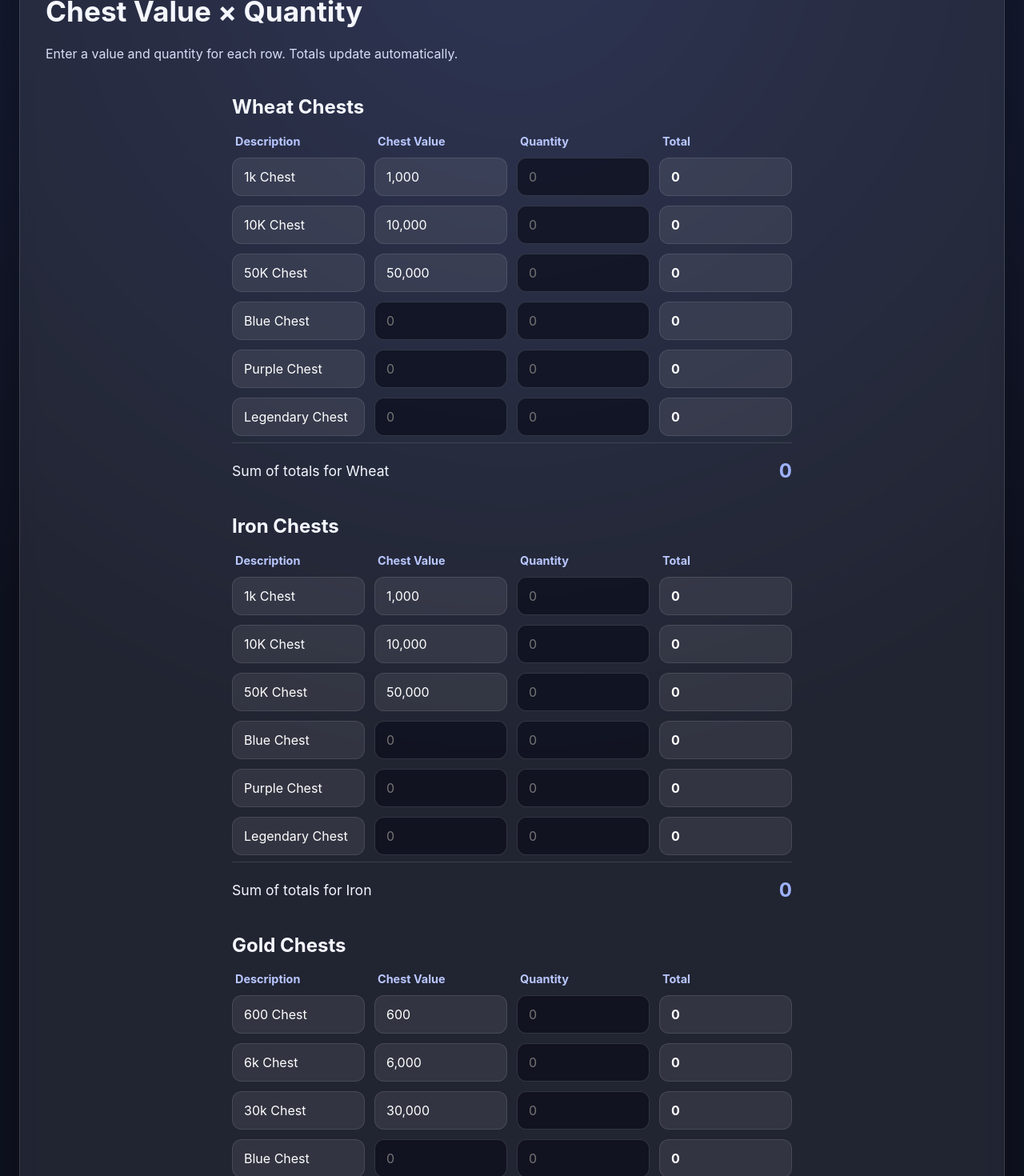
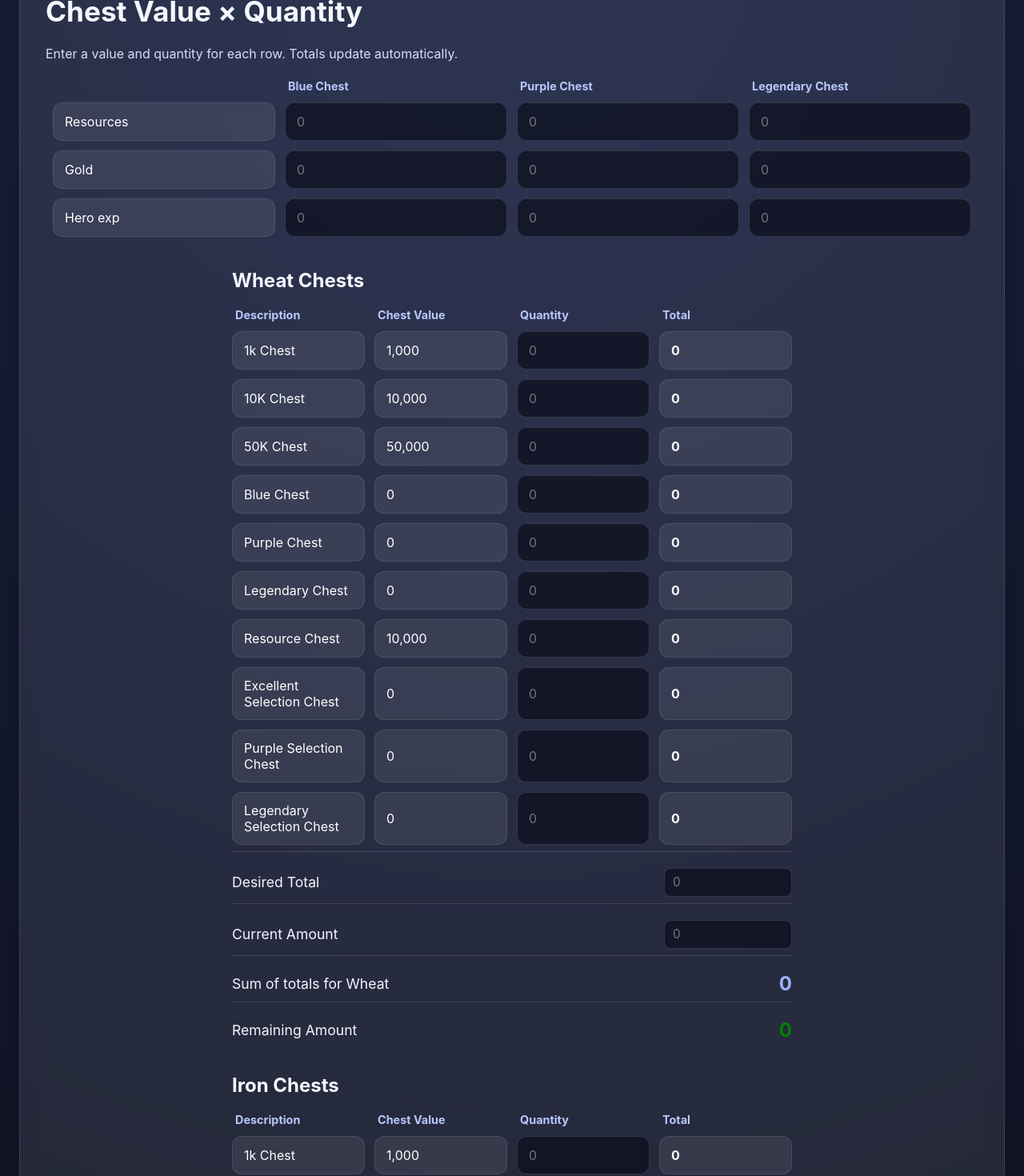
Before and after one commit to mgbargeron/x-clash-calculator, a React (Vite) app: page / in a window 1280 px wide. Shown: the part 100-1570 px from the top of the page at 80% size. Built offline with nearby package versions, Linux system fonts and the light colour scheme.

Commit message:
Added Exp Calculator. Added Desired Amount Calculator. Added Current Amount. Added A place to set chest Values I a single location at the top of the page.

```diff
--- a/src/App.tsx
+++ b/src/App.tsx
@@ -1,101 +1,112 @@
 import CalculationTable from "./CalculationTable";
-
+import {useEffect, useState} from "react";
+import {sanitizeNumericInput} from "./utils/sanatizeNumericInput";
+import {formatInputValue} from "./utils/formatInputValue";
 
 export type Row = {
-  description: string
-  value: string
-  quantity: string
-  isStatic?: boolean
+  description: string;
+  value: string;
+  quantity: string;
+  isStatic?: boolean;
+};
+
+const GRID_STORAGE_KEY = "chest-grid-values-v1";
+const WHEAT_STORAGE_KEY = "wheat-quantity-rows";
+const IRON_STORAGE_KEY = "iron-quantity-rows";
+const GOLD_STORAGE_KEY = "gold-quantity-rows";
+const HERO_EXP_STORAGE_KEY = "hero-exp-quantity-rows";
+
+const DEFAULT_GRID_VALUES: string[][] = [
+  ["", "", ""],
+  ["", "", ""],
+  ["", "", ""],
+];
+
+const getInitialResourceRows = (values: string[]): Row[] => {
+  const rssRows: Row[] = [
+    {description: "1k Chest", value: "1000", quantity: "", isStatic: true},
+    {description: "10K Chest", value: "10000", quantity: "", isStatic: true},
+    {description: "50K Chest", value: "50000", quantity: "", isStatic: true},
+    {description: "Blue Chest", value: values[0] ?? "", quantity: "", isStatic: true},
+    {description: "Purple Chest", value: values[1] ?? "", quantity: "", isStatic: true},
+    {description: "Legendary Chest", value: values[2] ?? "", quantity: "", isStatic: true},
+    {description: "Resource Chest", value: "10000", quantity: "", isStatic: true},
+    {description: "Excellent Selection Chest", value: values[0] ?? "", quantity: "", isStatic: true},
+    {description: "Purple Selection Chest", value: values[1] ?? "", quantity: "", isStatic: true},
+    {description: "Legendary Selection Chest", value: values[2] ?? "", quantity: "", isStatic: true},
+  ];
+  return structuredClone(rssRows);
+};
+
+const getInitialGoldRows = (values: string[]): Row[] => [
+  {description: "600 Chest", value: "600", quantity: "", isStatic: true},
+  {description: "6k Chest", value: "6000", quantity: "", isStatic: true},
+  {description: "30k Chest", value: "30000", quantity: "", isStatic: true},
+  {description: "Blue Chest", value: values[0] ?? "", quantity: "", isStatic: true},
+  {description: "Purple Chest", value: values[1] ?? "", quantity: "", isStatic: true},
+  {description: "Legendary Chest", value: values[2] ?? "", quantity: "", isStatic: true},
+  {description: "Resource Chest", value: "6000", quantity: "", isStatic: true},
+  {description: "Excellent Selection Chest", value: values[0] ?? "", quantity: "", isStatic: true},
+  {description: "Purple Selection Chest", value: values[1] ?? "", quantity: "", isStatic: true},
+  {description: "Legendary Selection Chest", value: values[2] ?? "", quantity: "", isStatic: true},
+];
+
+const getInitialHeroExpRows = (values: string[]): Row[] => [
+  {description: "Blue Chest", value: values[0] ?? "", quantity: "", isStatic: true},
+  {description: "Purple Chest", value: values[1] ?? "", quantity: "", isStatic: true},
+  {description: "Legendary Chest", value: values[2] ?? "", quantity: "", isStatic: true},
+];
+
+const columnHeaders = ["Blue Chest", "Purple Chest", "Legendary Chest"];
+const rowHeaders = ["Resources", "Gold", "Hero exp"];
+
+function loadInitialGridValues(): string[][] {
+  try {
+    const raw = window.localStorage.getItem(GRID_STORAGE_KEY);
+    if (!raw) return structuredClone(DEFAULT_GRID_VALUES);
+
+    const parsed = JSON.parse(raw);
+    const isValidShape =
+      Array.isArray(parsed) &&
+      parsed.length === 3 &&
+      parsed.every(
+        (row) =>
+          Array.isArray(row) &&
+          row.length === 3 &&
+          row.every((cell) => typeof cell === "string")
+      );
+
+    if (!isValidShape) return structuredClone(DEFAULT_GRID_VALUES);
+
+    return parsed.map((row: string[]) => row.map((cell) => sanitizeNumericInput(cell)));
+  } catch {
+    return structuredClone(DEFAULT_GRID_VALUES);
+  }
 }
 
-const WHEAT_STORAGE_KEY = 'wheat-quantity-rows'
-const IRON_STORAGE_KEY = 'iron-quantity-rows'
-const GOLD_STORAGE_KEY = 'gold-quantity-rows'
+export default function App() {
+  const [gridValues, setGridValues] = useState<string[][]>(() => loadInitialGridValues());
 
+  useEffect(() => {
+    window.localStorage.setItem(GRID_STORAGE_KEY, JSON.stringify(gridValues));
+  }, [gridValues]);
 
-const rssRows: Row[] = [
-  {
-    description: '1k Chest',
-    value: '1000',
-    quantity: '',
-    isStatic: true,
-  },
-  {
-    description: '10K Chest',
-    value: '10000',
-    quantity: '',
-    isStatic: true,
-  },
-  {
-    description: '50K Chest',
-    value: '50000',
-    quantity: '',
-    isStatic: true,
-  },
-  {
-    description: 'Blue Chest',
-    value: '',
-    quantity: '',
-    isStatic: false,
-  },
-  {
-    description: 'Purple Chest',
-    value: '',
-    quantity: '',
-    isStatic: false,
-  },
-  {
-    description: 'Legendary Chest',
-    value: '',
-    quantity: '',
-    isStatic: false,
-  },
-]
+  const updateGridCell = (rowIndex: number, columnIndex: number, value: string) => {
+    const sanitized = sanitizeNumericInput(value);
+    setGridValues((current) =>
+      current.map((row, rIdx) =>
+        rIdx === rowIndex
+          ? row.map((cell, cIdx) => (cIdx === columnIndex ? sanitized : cell))
+          : row
+      )
+    );
+  };
 
-const initialWheatRows: Row[] = structuredClone(rssRows)
-const initialIronRows: Row[] = structuredClone(rssRows)
-const initialGoldRows: Row[] = [
-  {
-    description: '600 Chest',
-    value: '600',
-    quantity: '',
-    isStatic: true,
-  },
-  {
-    description: '6k Chest',
-    value: '6000',
-    quantity: '',
-    isStatic: true,
-  },
-  {
-    description: '30k Chest',
-    value: '30000',
-    quantity: '',
-    isStatic: true,
-  },
-  {
-    description: 'Blue Chest',
-    value: '',
-    quantity: '',
-    isStatic: false,
-  },
-  {
-    description: 'Purple Chest',
-    value: '',
-    quantity: '',
-    isStatic: false,
-  },
-  {
-    description: 'Legendary Chest',
-    value: '',
-    quantity: '',
-    isStatic: false,
-  },
-]
+  const initialWheatRows: Row[] = getInitialResourceRows(gridValues[0]);
+  const initialIronRows: Row[] = getInitialResourceRows(gridValues[0]);
+  const initialGoldRows: Row[] = getInitialGoldRows(gridValues[1]);
+  const initialHeroExpRows: Row[] = getInitialHeroExpRows(gridValues[2]);
 
-
-
-export default function App() {
   return (
     <main className="app">
       <section className="card calculator">
@@ -104,6 +115,37 @@ export default function App() {
         <p className="description">
           Enter a value and quantity for each row. Totals update automatically.
         </p>
+
+
+        <div className="tables-container">
+          <div className="table">
+            <div className="table-header"></div>
+            {columnHeaders.map((header) => (
+              <div className="table-header" key={header}>
+                {header}
+              </div>
+            ))}
+
+            {rowHeaders.map((rowLabel, rowIndex) => (
+              <div className="table-row" key={rowLabel}>
+                <div className="cell-display">{rowLabel}</div>
+                {columnHeaders.map((_, columnIndex) => (
+                  <input
+                    key={`${rowIndex}-${columnIndex}`}
+                    className="cell-input"
+                    type="text"
+                    inputMode="decimal"
+                    placeholder="0"
+                    value={formatInputValue(gridValues[rowIndex][columnIndex])}
+                    onChange={(event) =>
+                      updateGridCell(rowIndex, columnIndex, event.target.value)
+                    }
+                  />
+                ))}
+              </div>
+            ))}
+          </div>
+
           <div className="tables-container">
             <div className="calculator-wrapper">
               <CalculationTable
@@ -115,19 +157,27 @@ export default function App() {
             <div className="calculator-wrapper">
               <CalculationTable
                 initialRows={initialIronRows}
-              resourceName={"Iron"}
+                resourceName="Iron"
                 storageKey={IRON_STORAGE_KEY}
               />
             </div>
             <div className="calculator-wrapper">
               <CalculationTable
                 initialRows={initialGoldRows}
-              resourceName={"Gold"}
+                resourceName="Gold"
                 storageKey={GOLD_STORAGE_KEY}
               />
+            </div>
+            <div className="calculator-wrapper">
+              <CalculationTable
+                initialRows={initialHeroExpRows}
+                resourceName="Hero Exp"
+                storageKey={HERO_EXP_STORAGE_KEY}
+              />
+            </div>
           </div>
         </div>
       </section>
     </main>
-  )
+  );
 }
--- a/src/CalculationTable.tsx
+++ b/src/CalculationTable.tsx
@@ -1,71 +1,117 @@
-
-import { useEffect, useMemo, useState } from 'react'
-import Decimal from 'decimal.js'
-import {Row} from "./App";
-import {sanitizeNumericInput} from "./utils/sanatizeNumericInput";
-import {toDecimal} from "./utils/toDecimal";
-import {formatInputValue} from "./utils/formatInputValue";
-import {formatWholeDecimal} from "./utils/formatWholeDecimal";
-import {loadRows} from "./utils/loadRows";
+import { useEffect, useMemo, useState } from "react";
+import Decimal from "decimal.js";
+import { Row } from "./App";
+import { sanitizeNumericInput } from "./utils/sanatizeNumericInput";
+import { toDecimal } from "./utils/toDecimal";
+import { formatInputValue } from "./utils/formatInputValue";
+import { formatWholeDecimal } from "./utils/formatWholeDecimal";
+import { loadRows } from "./utils/loadRows";
 
 type CalculationTableProps = {
-  initialRows: Row[],
-  resourceName: string,
-  storageKey: string,
-}
-
+  initialRows: Row[];
+  resourceName: string;
+  storageKey: string;
+};
 
 const CalculationTable = ({
   initialRows,
   resourceName,
   storageKey,
 }: CalculationTableProps) => {
-  const [rows, setRows] = useState<Row[]>(loadRows(initialRows, storageKey))
+  const [rows, setRows] = useState<Row[]>(loadRows(initialRows, storageKey));
+  const [desiredTotal, setDesiredTotal] = useState<string>(() => {
+    const saved = window.localStorage.getItem(`${storageKey}-desired-total`);
+    return saved ?? "";
+  });
+  const [currentAmount, setCurrentAmount] = useState<string>(() => {
+    const saved = window.localStorage.getItem(`${storageKey}-current-amount`);
+    return saved ?? "";
+  });
 
   useEffect(() => {
-    window.localStorage.setItem(storageKey, JSON.stringify(rows))
-  }, [rows])
+    setRows((currentRows) =>
+      currentRows.map((row, index) => {
+        const incoming = initialRows[index];
+        if (!incoming || !row.isStatic) {
+          return row;
+        }
+        return {
+          ...row,
+          value: incoming.value,
+          isStatic: true,
+        };
+      })
+    );
+  }, [initialRows]);
 
+  useEffect(() => {
+    window.localStorage.setItem(storageKey, JSON.stringify(rows));
+  }, [rows, storageKey]);
+
+  useEffect(() => {
+    const savedDesired = window.localStorage.getItem(`${storageKey}-desired-total`);
+    const savedCurrent = window.localStorage.getItem(`${storageKey}-current-amount`);
+    if (savedDesired !== null) setDesiredTotal(savedDesired);
+    if (savedCurrent !== null) setCurrentAmount(savedCurrent);
+  }, [storageKey]);
+
+  useEffect(() => {
+    window.localStorage.setItem(`${storageKey}-desired-total`, desiredTotal);
+  }, [desiredTotal, storageKey]);
+
+  useEffect(() => {
+    window.localStorage.setItem(`${storageKey}-current-amount`, currentAmount);
+  }, [currentAmount, storageKey]);
 
   const rowTotals = useMemo(
     () =>
       rows.map((row) => {
-        const value = toDecimal(row.value)
-        const quantity = toDecimal(row.quantity)
-        return value.mul(quantity)
+        const value = toDecimal(row.value);
+        const quantity = toDecimal(row.quantity);
+        return value.mul(quantity);
       }),
     [rows]
-  )
+  );
 
   const grandTotal = useMemo(
     () => rowTotals.reduce((sum, total) => sum.plus(total), new Decimal(0)),
     [rowTotals]
-  )
+  );
+
+  const remainingAmount = useMemo(() => {
+    const desired = toDecimal(desiredTotal);
+    const current = toDecimal(currentAmount);
+    return desired.minus(grandTotal.plus(current));
+  }, [desiredTotal, currentAmount, grandTotal]);
 
   function updateRow(index: number, field: keyof Row, nextValue: string) {
     const sanitizedValue =
-      field === 'value' || field === 'quantity'
+      field === "value" || field === "quantity"
         ? sanitizeNumericInput(nextValue)
-        : nextValue
+        : nextValue;
 
     setRows((currentRows) =>
       currentRows.map((row, rowIndex) => {
         if (rowIndex !== index) {
-          return row
+          return row;
         }
 
-        if (field === 'value' && row.isStatic) {
-          return row
+        if (field === "value" && row.isStatic) {
+          return row;
         }
 
-        return { ...row, [field]: sanitizedValue }
+        return { ...row, [field]: sanitizedValue };
       })
-    )
+    );
   }
+
+  const remainingAmountColor = remainingAmount.lte(0) ? "green" : "red";
 
   return (
     <>
       <h2>{`${resourceName} Chests`}</h2>
+
+
       <div className="table">
         <div className="table-header">Description</div>
         <div className="table-header">Chest Value</div>
@@ -77,9 +123,7 @@ const CalculationTable = ({
             <div className="cell-display">{row.description}</div>
 
             {row.isStatic ? (
-              <div className="cell-display">
-                {formatInputValue(row.value || '0')}
-              </div>
+              <div className="cell-display">{formatInputValue(row.value || "0")}</div>
             ) : (
               <input
                 className="cell-input"
@@ -87,9 +131,7 @@ const CalculationTable = ({
                 inputMode="decimal"
                 placeholder="0"
                 value={formatInputValue(row.value)}
-                onChange={(event) =>
-                  updateRow(index, 'value', event.target.value)
-                }
+                onChange={(event) => updateRow(index, "value", event.target.value)}
               />
             )}
 
@@ -99,21 +141,42 @@ const CalculationTable = ({
               inputMode="decimal"
               placeholder="0"
               value={formatInputValue(row.quantity)}
-              onChange={(event) =>
-                updateRow(index, 'quantity', event.target.value)
-              }
+              onChange={(event) => updateRow(index, "quantity", event.target.value)}
             />
 
-            <output className="total-cell">
-              {formatWholeDecimal(rowTotals[index])}
-            </output>
+            <output className="total-cell">{formatWholeDecimal(rowTotals[index])}</output>
           </div>
         ))}
       </div>
-
+      <div className="grand-total">
+        <span>Desired Total</span>
+        <input
+          className="cell-input summary-input"
+          type="text"
+          inputMode="decimal"
+          placeholder="0"
+          value={formatInputValue(desiredTotal)}
+          onChange={(event) => setDesiredTotal(sanitizeNumericInput(event.target.value))}
+        />
+      </div>
+      <div className="grand-total">
+        <span>Current Amount</span>
+        <input
+          className="cell-input summary-input"
+          type="text"
+          inputMode="decimal"
+          placeholder="0"
+          value={formatInputValue(currentAmount)}
+          onChange={(event) => setCurrentAmount(sanitizeNumericInput(event.target.value))}
+        />
+      </div>
       <div className="grand-total">
         <span>{`Sum of totals for ${resourceName}`}</span>
         <strong>{formatWholeDecimal(grandTotal)}</strong>
+      </div>
+      <div className="grand-total">
+        <span>Remaining Amount</span>
+        <strong style={{  color: remainingAmountColor }}>{formatWholeDecimal(remainingAmount)}</strong>
       </div>
     </>
   );
--- a/src/styles.css
+++ b/src/styles.css
@@ -181,6 +181,25 @@ h1 {
     color: #9db1ff;
 }
 
+.grand-total {
+    display: flex;
+    justify-content: space-between;
+    align-items: center;
+    gap: 16px;
+    margin-top: 8px;
+    padding-top: 20px;
+    border-top: 1px solid rgba(255, 255, 255, 0.12);
+    font-size: 1.1rem;
+}
+
+.summary-input {
+    width: 160px;
+    min-height: 36px;
+    padding: 6px 10px;
+    border-radius: 8px;
+    font-size: 0.95rem;
+}
+
 @media (max-width: 640px) {
     .card {
         padding: 24px;
```
Lines whose indentation alone changed are shown as unchanged.
